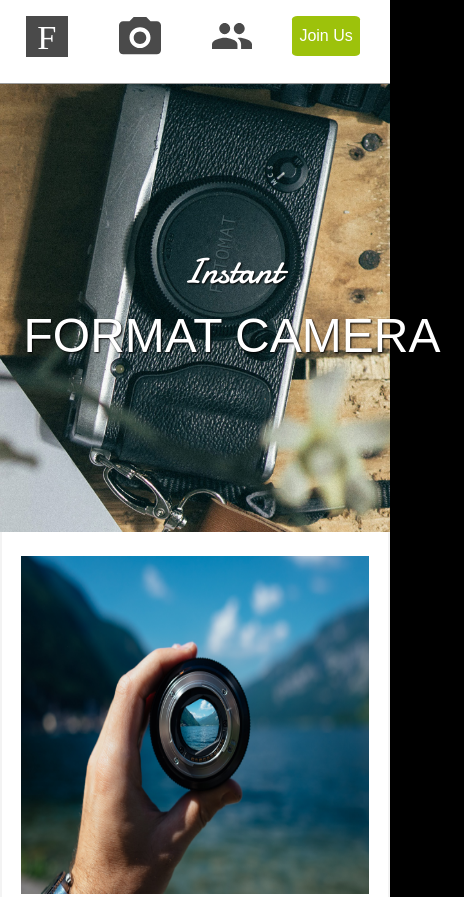
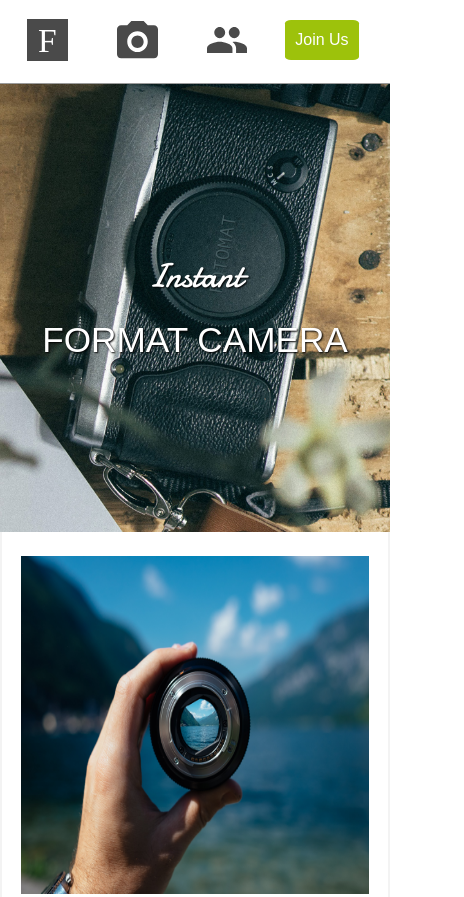
Before and after one commit to 0scarHerrada/fotomatic, a plain HTML site: page index.html in a window 390 px wide. Shown: the top 897 px of the page, 464 px wide, since content can reach past the window. Drawn offline with Linux system fonts and the light colour scheme.

Commit message:
Update style.css
Updated the following mobile media queries

.header.ul {
      margin-top: 1.2rem;
}
.social-a {
	width: 13%;
}
.ss-button-div {
	width: 20%;
}
sign-up-box {
	width: 100%;
}
sign-up-box h3 {
	font-size: 2.15rem;
}
sign-up-box h2 {
	font-size: 2.2rem;
}

```diff
--- a/resources/CSS/style.css
+++ b/resources/CSS/style.css
@@ -1,3 +1,4 @@
+
 
 /* Universal */
 
@@ -284,16 +285,13 @@
 /* Media Queries */
 
 /* Mobile */
-@media (min-width: 290px) and (max-width: 767px) {
+@media (min-width: 250px) and (max-width: 767px) {
 
     /* Turn off Desktop Header */
     .desktop-header {
         display: none;
     }
 
-    html{
-        background-color: black;
-    }
 
     /* Mobile Header */
 
@@ -303,16 +301,19 @@
         justify-content: space-evenly;
     }
     .header.ul {
-        margin-top: 4%;
+        margin-top: 1.2rem;
     }
     .mobile-header img {
         width: 2.6rem;
         height: auto;
     }
+    .social-a {
+        width: 13%;
+    }
     .ss-button-div {
         background-color: #9dc20b;
         border-radius: 8%;
-        width: 18%;
+        width: 20%;
         height: 2.5rem;
         display: flex;
         justify-content: center;
@@ -334,11 +335,17 @@
     }
     .sign-up-box {
         background-color: inherit;
-        width: 29rem;
+        width: 100%;
         border: none;
         padding: 7rem 0;
         margin-left: 0;
         text-shadow: 1px 1px 2px black;
+    }
+    .sign-up-box h2 {
+        font-size: 2.2rem;
+    }
+    .sign-up-box h3 {
+        font-size: 2.15rem;
     }
     .sign-up-box h4 {
         display: none;
```
